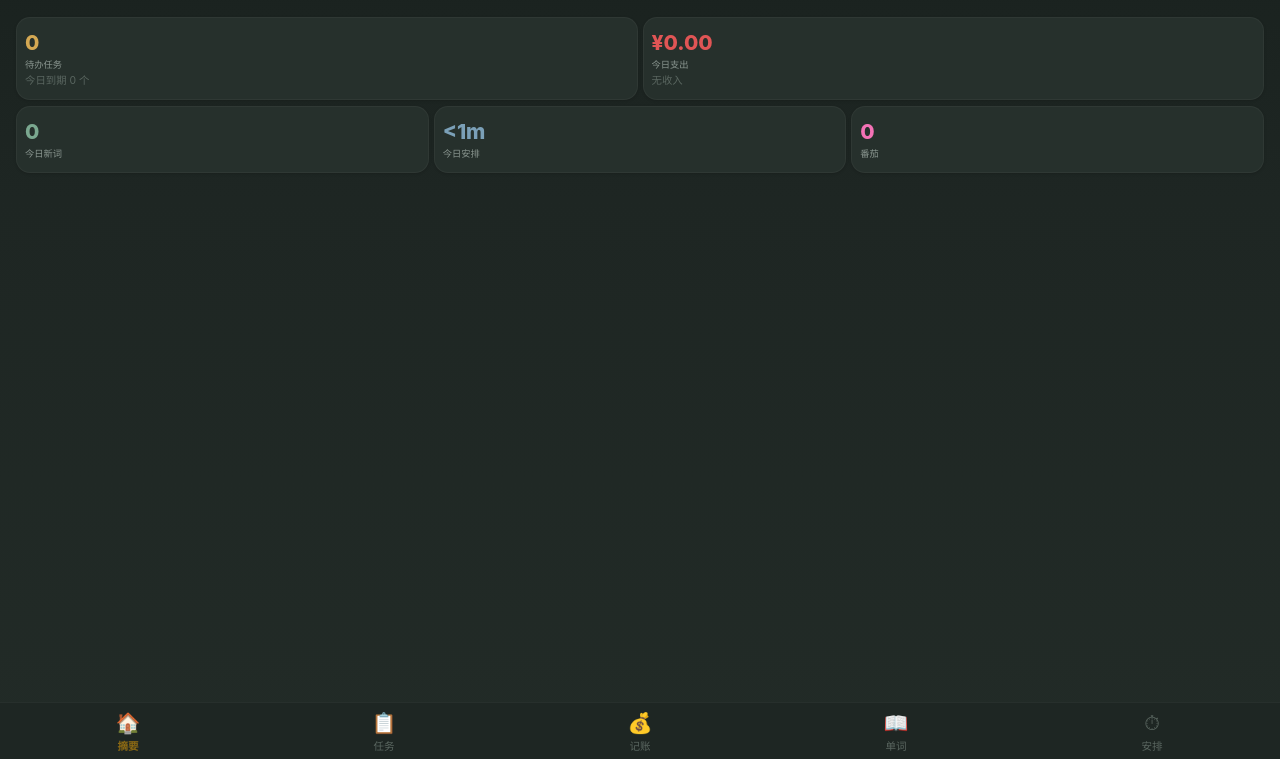
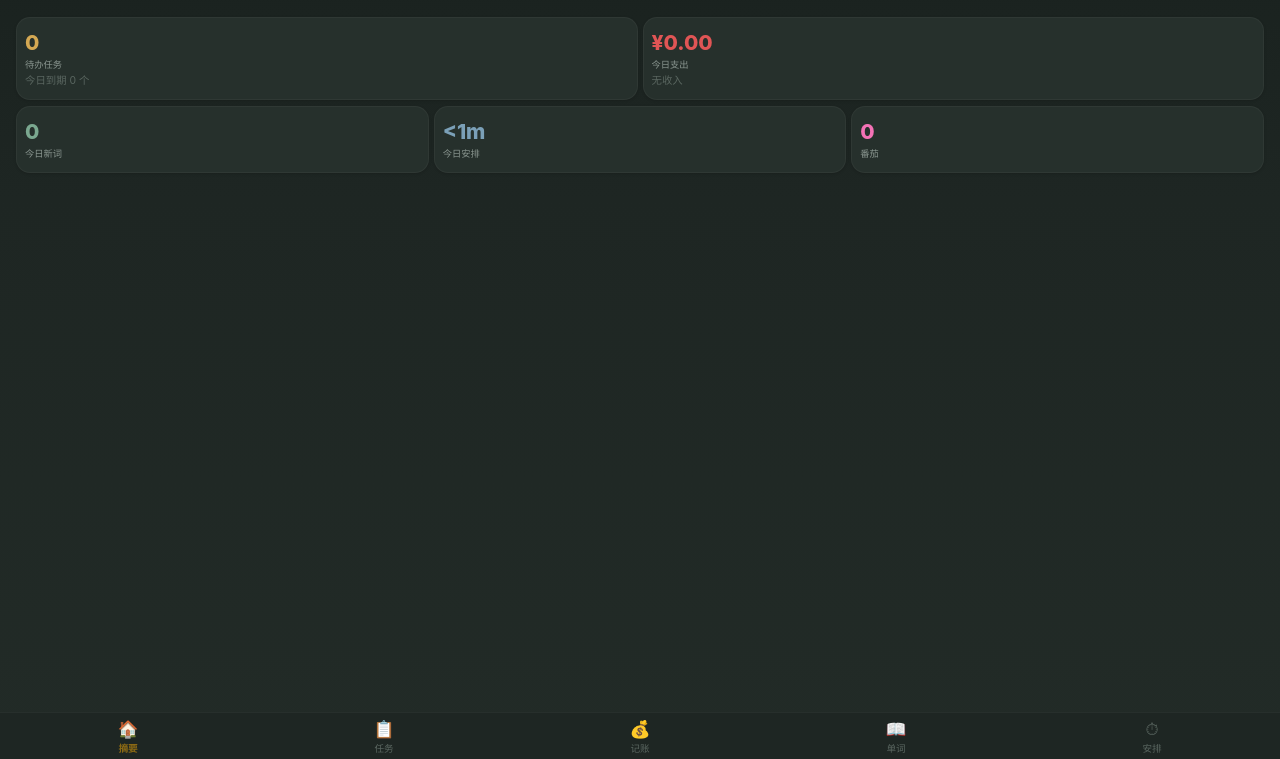
Before and after one commit to kil936826-sys/todo-app, a website: page index.html in a window 1280 px wide. Shown: the part 41-800 px from the top of the page. Drawn offline with Linux system fonts and the light colour scheme.

Commit message:
Fix nav bar size and remove APK from git tracking

```diff
--- a/index.html
+++ b/index.html
@@ -32,8 +32,8 @@ header .time{font-size:0.9rem;font-weight:600;font-variant-numeric:tabular-nums;
 .pomo-bar .btn-stop{width:28px;height:28px;border-radius:50%;border:1.5px solid rgba(209,67,67,0.2);background:transparent;color:var(--danger);cursor:pointer;font-size:0.65rem;margin-left:auto;flex-shrink:0}
 
 .nav-bar{display:flex;flex-shrink:0;border-top:1px solid var(--border);background:var(--bg);padding-bottom:var(--safe-b)}
-.nav-bar button{flex:1;min-width:0;padding:8px 2px 6px;border:none;background:transparent;color:var(--text3);font-family:var(--font);font-size:0.66rem;cursor:pointer;transition:all 0.15s;display:flex;flex-direction:column;align-items:center;gap:3px}
-.nav-bar button .ni{font-size:1.25rem}
+.nav-bar button{flex:1;min-width:0;padding:6px 2px 4px;border:none;background:transparent;color:var(--text3);font-family:var(--font);font-size:0.6rem;cursor:pointer;transition:all 0.15s;display:flex;flex-direction:column;align-items:center;gap:2px}
+.nav-bar button .ni{font-size:1.05rem}
 .nav-bar button.on{color:var(--accent);font-weight:600}.nav-bar button.on.n2{color:var(--accent2)}.nav-bar button.on.n3{color:var(--accent3)}.nav-bar button.on.n4{color:var(--accent4)}.nav-bar button.on.n0{color:#8B6914}
 
 .panel{display:none;flex-direction:column;flex:1;overflow:hidden}
```
Also changed, not shown: 2 other files.
